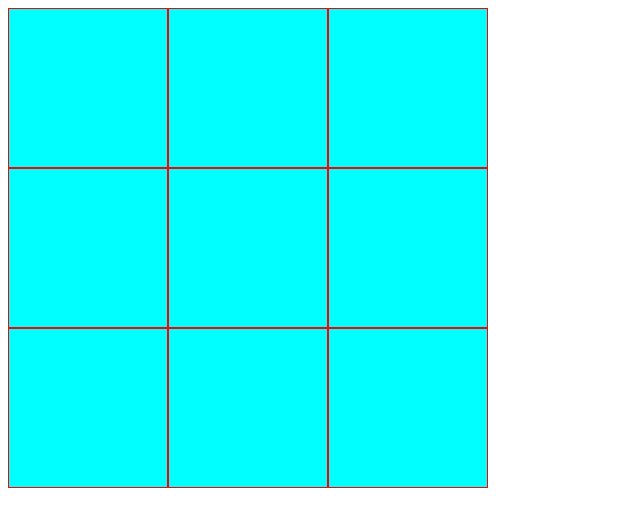
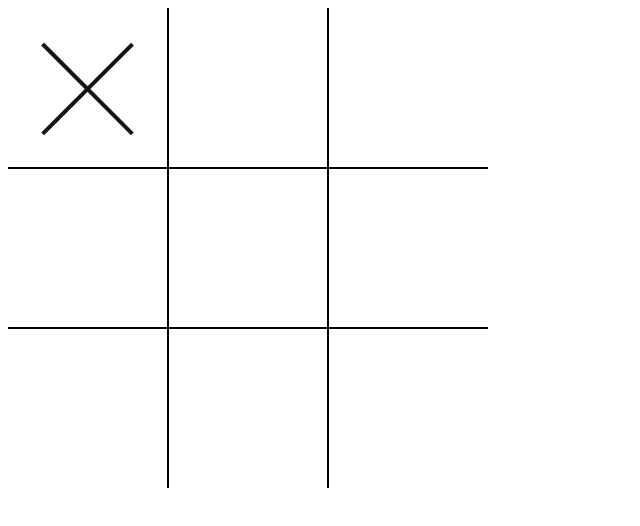
Before and after one commit to HenneGit/tic-tac-toe, a plain HTML site: page index.html in a window 1280 px wide. Both pictures are taken after a click on the element 88 px from the left and 88 px from the top of the page. Shown: the whole page, without its empty margins (0-640 px from the left). Drawn offline with Linux system fonts and the light colour scheme.

Commit message:
checking for win condition.

```diff
--- a/index.html
+++ b/index.html
@@ -5,6 +5,7 @@
     <meta name="viewport" content="width=device-width, initial-scale=1">
     <title>Document</title>
     <link rel="stylesheet" href="styles.css">
+    <link href="https://cdnjs.cloudflare.com/ajax/libs/font-awesome/6.0.0/css/all.min.css" rel="stylesheet">
 </head>
 <body>
     <main id="root" class="root">
--- a/styles.css
+++ b/styles.css
@@ -9,10 +9,49 @@
     display: grid;
     grid-template-columns: repeat(3, 1fr);
     grid-template-rows: repeat(3, 1fr);
+    gap: .1em;
+    background-color: black;
 
 }
+.field {
+    background: white;
+    position: relative;
+    display: flex;
+    align-items: center;
+    justify-content: center;
+    cursor: pointer;
+}
 
-.field {
-    background: aqua;
-    border: 1px solid red;
+.circle {
+    width: 80%;
+    height: 80%;
+    border-radius: 50%;
+    border: 2px solid black;
 }
+
+.x-mark {
+    position: relative;
+    display: block;
+    width: 80%;
+    height: 80%;
+}
+
+.x-mark::before,
+.x-mark::after {
+    content: '';
+    position: absolute;
+    width: 100%;
+    height: 3%;
+    background-color: #151515;
+    top: 50%;
+    left: 0;
+    transform-origin: center;
+}
+
+.x-mark::before {
+    transform: rotate(45deg);
+}
+
+.x-mark::after {
+    transform: rotate(-45deg);
+}
--- a/tictactoe.js
+++ b/tictactoe.js
@@ -2,7 +2,7 @@
 
 
     const game = [];
-
+    let player = 'circle';
     document.addEventListener('DOMContentLoaded', () => {
         startGame();
     });
@@ -17,19 +17,60 @@
         const boardContainer = document.createElement('div');
         boardContainer.id = 'board-container';
         boardContainer.classList.add('board-container');
+        let rowNumber = 0;
+        let columnNumber = 0;
         for (let i = 0; i < 9; i++) {
+            if (columnNumber === 3) {
+                rowNumber++;
+                columnNumber = 0;
+            }
             let element = document.createElement('div');
             element.addEventListener('click', onFieldClick);
-            element.id = i + "-field-" + boardId;
-            element.classList.add('field')
+            element.id = rowNumber +  columnNumber +"-field-" + boardId;
+            element.classList.add('field', rowNumber + 'row', columnNumber + 'column');
+            columnNumber++;
             boardContainer.append(element);
         }
         root.append(boardContainer)
     };
 
     const onFieldClick = (event) => {
-        console.log(event.target.id);
+        player = player === 'circle' ? 'x' : 'circle';
+        let id = event.target.id;
+        let field = getElementById(id);
+        if (field.children.length > 0) {
+            return;
+        }
+        const icon = document.createElement('span');
+        if (player === "circle") {
+            icon.className = 'icon circle';
+        } else {
+            icon.className = 'icon x-mark';
+        }
+        field.append(icon);
+        checkWinningCondition(id);
     }
+
+
+
+
+    const checkWinningCondition = (id) => {
+
+        let currentField = getElementById(id);
+        getRow(currentField.id[0]);
+
+    };
+
+
+    const getRow = (rowNumber) => {
+        let board = getElementById('board-container');
+        const row1Elements = board.querySelectorAll('.' + rowNumber + 'row');
+        console.log(row1Elements);
+
+    };
+
+
+    const getColumnNumber = (id) => {    };
 
 
     const getElementById = (id) => {
```
